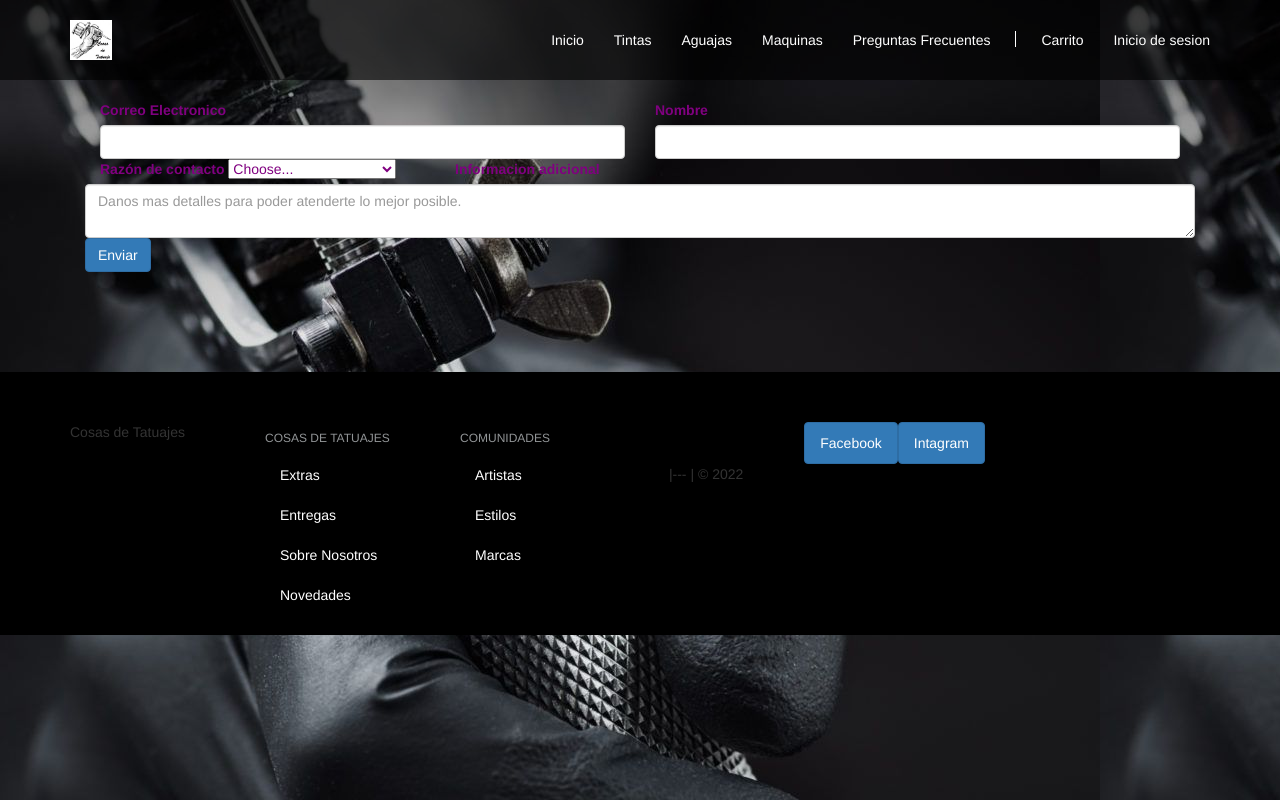
After one commit to kevinsavala/UAA_ISC_5C_ProyectoFinalWeb, a PHP site: page /cursophp/contacto.html in a window 1280 px wide. The commit adds this page. Run offline with PHP 8.4, Linux system fonts and the light colour scheme; some libraries are stand-ins or nearby versions.

Commit message:
formcontacto

```diff
--- /dev/null
+++ b/contacto.html
@@ -0,0 +1,163 @@
+<!DOCTYPE html>
+<html lang="">
+
+<head>
+  <meta charset="utf-8">
+  <meta http-equiv="X-UA-Compatible" content="IE=edge">
+  <meta name="viewport" content="width=device-width, initial-scale=1">
+
+  <title>Cosas de Tatuadores</title>
+  <link rel="icon" href="">
+
+  <!-- Bootstrap -->
+  <link href="css/Extras.css" rel="stylesheet">
+  <link href="css/estilo.css" rel="stylesheet">
+</head>
+
+<body>
+
+
+  <nav class="navbar navbar-fixed-top navbar-inverse navbar-transparente">
+    <div class="container">
+
+      <!-- header -->
+      <div class="navbar-header">
+
+
+        <button type="button" class="navbar-toggle collapsed" data-toggle="collapse" data-target="#menu">
+          <span class="sr-only"></span>
+          <span class="icon-bar"></span>
+          <span class="icon-bar"></span>
+          <span class="icon-bar"></span>
+
+        </button>
+
+        <!-- logo-barra -->
+        <a href="index.html" class="navbar-brand">
+          <span class="img-logo">Cosas de Tatuadores</span>
+        </a>
+      </div>
+
+      <!-- navbar -->
+      <div class="collapse navbar-collapse" id="menu">
+        <ul class="nav navbar-nav navbar-right">
+          <li><a href="index.php">Inicio</a></li>
+          <li><a href="Tintas.php">Tintas</a></li>
+          <li><a href="Agujas.php">Aguajas</a></li>
+          <li><a href="Maquinas.php">Maquinas</a></li>
+          <li><a href="/Preguntas.php">Preguntas Frecuentes</a></li>
+          <li class="divisor" role="separator"></li>
+
+          <li><a href="">Carrito</a></li>
+          <li><a href="">Inicio de sesion</a></li>
+        </ul>
+      </div>
+
+    </div><!-- /Container -->
+  </nav> <!-- /Nav -->
+<section class="contacto">
+   <main class="px-5 text-light">
+            <form class="row g-3" action="correo1.php" method="post">
+                <div class="col-md-6">
+                    <label for="inputEmail4" class="form-label">Correo Electronico</label>
+                    <input type="email" class="form-control" id="inputEmail4" name="emaill">
+                </div>
+                <div class="col-md-6">
+                    <label for="inputText44" class="form-label">Nombre</label>
+                    <input type="text" class="form-control" id="inputText4" name="nombrecorreo">
+                </div>
+                <div class="col-md-4">
+                    <label for="inputState" class="form-label">Razón de contacto</label>
+                    <select id="inputState" class="form-select">
+                        <option selected="">Choose...</option>
+                        <option>Sugerencia</option>
+                        <option>Queja</option>
+                        <option>Problema Pagos</option>
+                        <option>Cuenta/Inicio de seción</option>
+                    </select>
+                </div>
+                <div class="col-12">
+                    <label for="inputTextArea" class="form-label">Informacion adicional</label>
+                    <textarea class="form-control form-control-lg" id="inputTextArea" placeholder="Danos mas detalles para poder atenderte lo mejor posible."></textarea>
+                </div>
+
+                <div class="col-12">
+                    <button type="submit" class="btn btn-primary">Enviar</button>
+                </div>
+            </form>
+
+        </main>
+        </section>
+
+
+  <!-- Rodape -->
+  <footer id="rodape">
+    <div class="container">
+      <div class="row">
+
+        <!-- logo -->
+        <div class="col-md-2">
+          <span class="">Cosas de Tatuajes</span>
+        </div>
+
+
+        <div class="col-md-2">
+          <h4>Cosas de tatuajes</h4>
+          <ul class="nav">
+            <li> <a href="#">Extras</a></li>
+            <li> <a href="#">Entregas</a></li>
+            <li> <a href="#">Sobre Nosotros</a></li>
+            <li> <a href="#">Novedades</a></li>
+          </ul>
+        </div>
+
+        <!-- comunidades -->
+        <div class="col-md-2">
+          <h4>Comunidades</h4>
+          <ul class="nav">
+            <li><a href="#">Artistas</a></li>
+            <li><a href="#">Estilos</a></li>
+            <li><a href="#">Marcas</a></li>
+          </ul>
+        </div>
+
+
+
+        <!-- redes solciais -->
+        <div class="col-md-4">
+          <ul class="nav">
+            <li class="item-rede-social">
+              <a href=""><img src="">
+              </a>
+            </li>
+            <li class="item-rede-social">
+              <a href="#" class="btn btn-primary">Intagram</a>
+            </li>
+            <li class="item-rede-social">
+              <a href="#" class="btn btn-primary">Facebook</a>
+            </li>
+          </ul>
+          <a href="" style="margin-right:10px" target="">
+            <img src="">
+          </a>
+
+          <span>
+            <strong style="color: aliceblue"></strong>
+            |<span>---</span> | &copy; 2022
+          </span>
+        </div>
+
+
+
+      </div><!-- /row -->
+    </div> <!-- /Container -->
+  </footer>
+
+
+  <!-- jQuery (necessary for Bootstrap's JavaScript plugins) -->
+  <script src="https://ajax.googleapis.com/ajax/libs/jquery/1.11.3/jquery.min.js"></script>
+  <!-- Include all compiled plugins (below), or include individual files as needed -->
+  <script src="bootstrap/js/bootstrap.min.js"></script>
+</body>
+
+</html>
--- a/css/estilo.css
+++ b/css/estilo.css
@@ -11,6 +11,12 @@ body{
 	background-attachment: fixed;
 	font-family: Helvetica, Arial, sans-serif;
 	overflow-x: hidden;
+}
+
+.contacto{
+    padding:  100px;
+    color: purple;
+
 }
 
 
```
